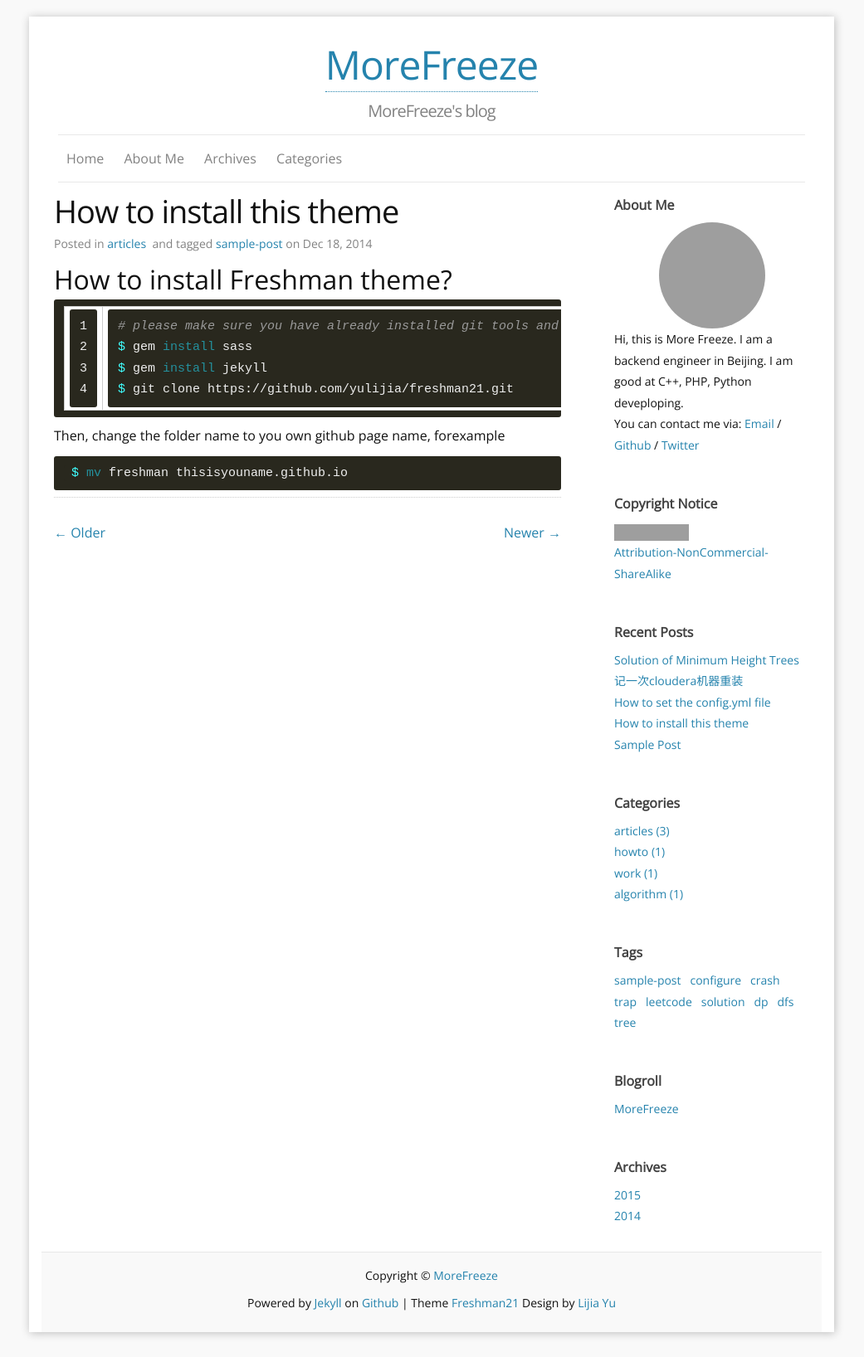
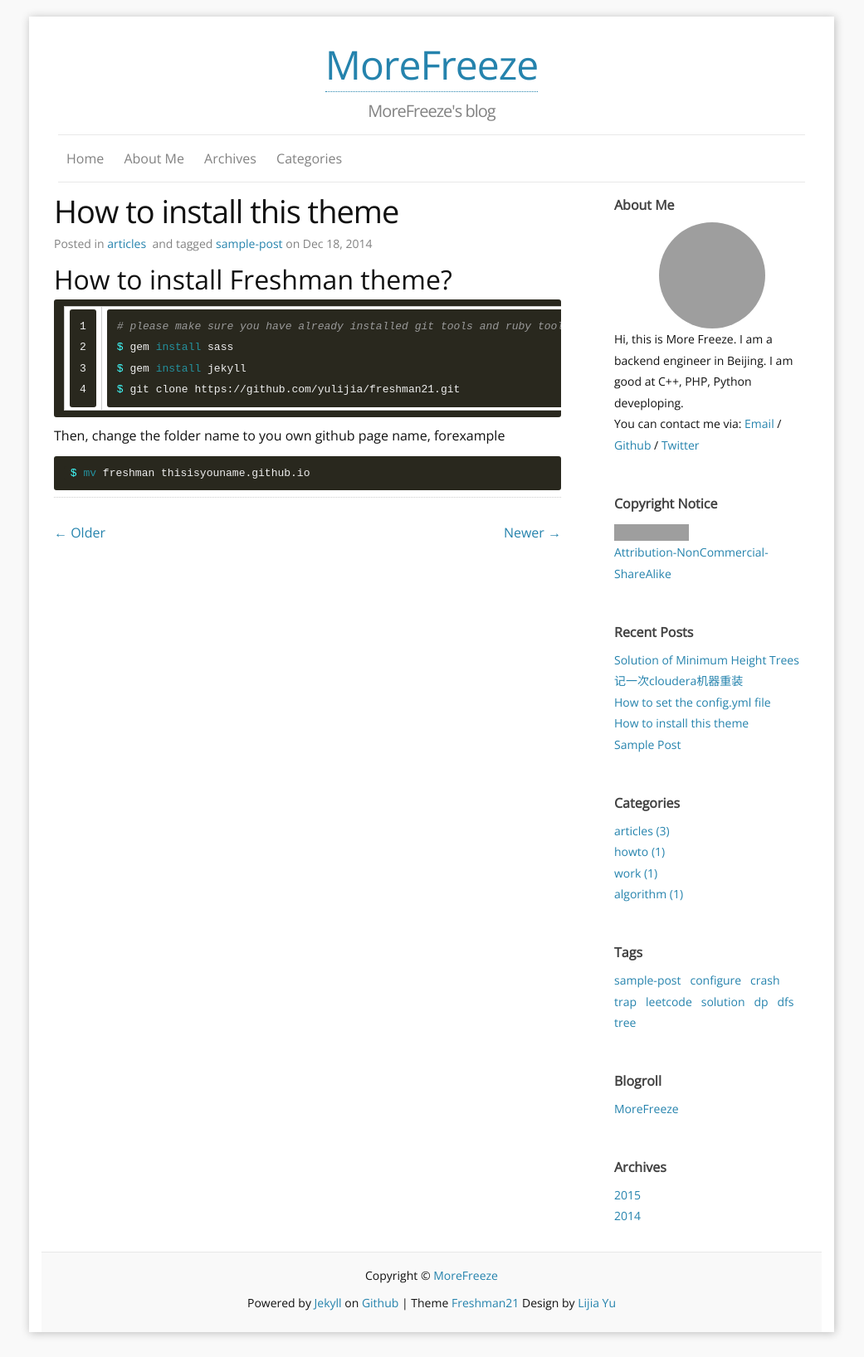
Before and after one commit to morefreeze/morefreeze.github.io, a Jekyll site: the page built from _posts/2014-12-18-how-to-install.md, in a window 1280 px wide. Shown: the whole page at 83% size, without its empty margins (120-1161 px from the left). Built offline with Jekyll 4.4.1, drawn with Linux system fonts in a browser that asks for light colours; comment, search, counter and statistics services are not loaded; grey boxes are pictures that could not be loaded.

Commit message:
change code font size to 13px

```diff
--- a/_sass/_base.scss
+++ b/_sass/_base.scss
@@ -195,7 +195,7 @@ blockquote{
  * Code formatting
  */
 pre,code {
-  font-size: 15px;
+  font-size: 13px;
   border-radius: 3px;
   background-color: $code-backgroud-color;
   color: $code-font-color;
```
Also changed, not shown: css/main.scss (line endings or trailing spaces).
